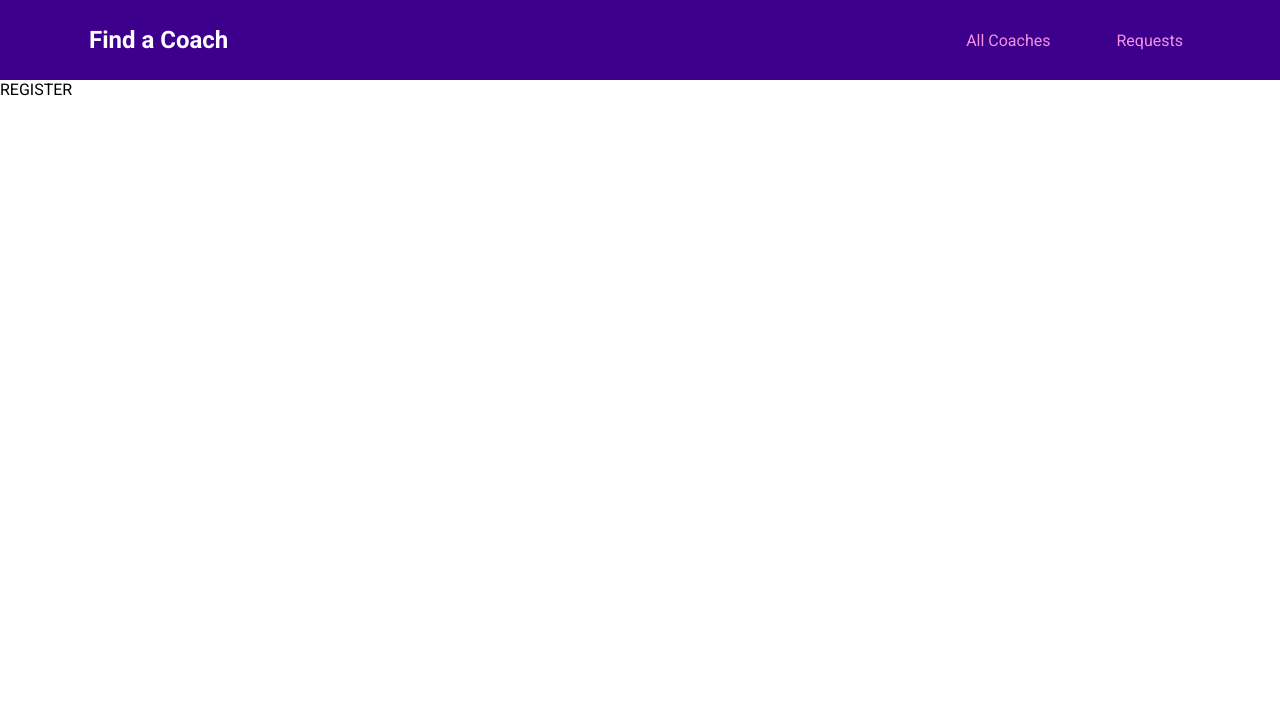
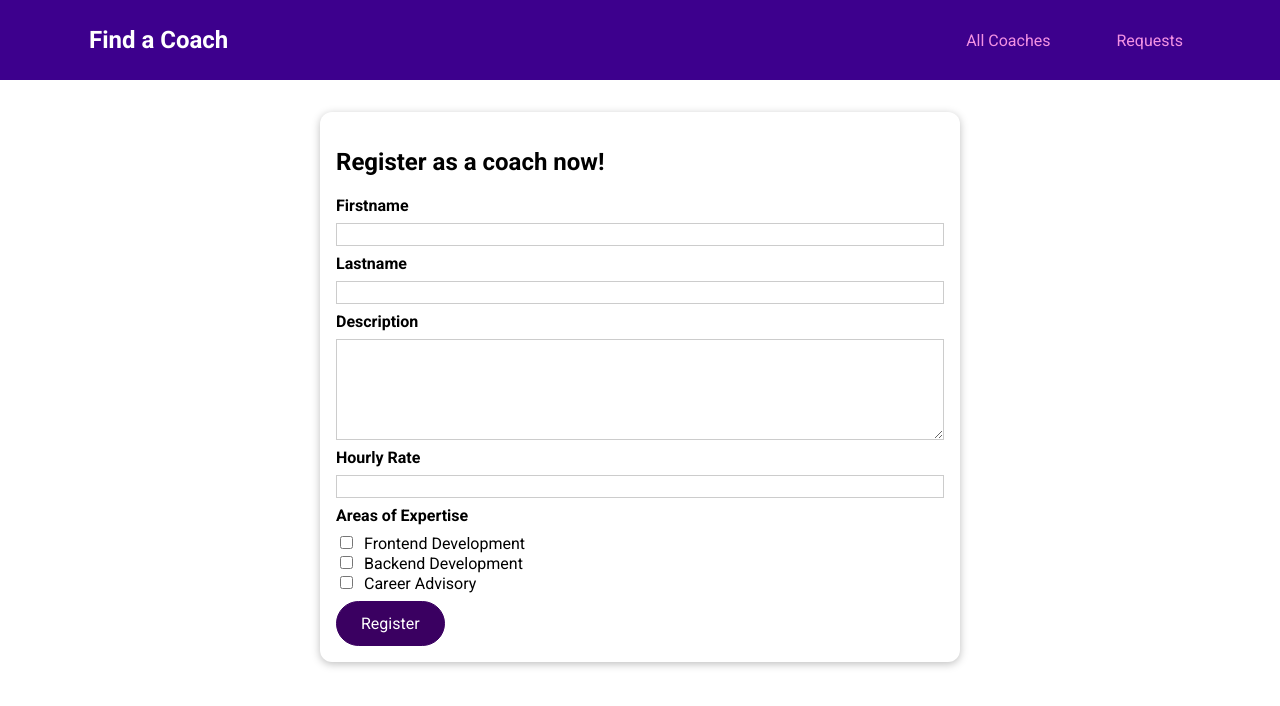
Before and after one commit to abdrahmansoltan/Find-a-coach, a Vue app: page /register in a window 1280 px wide. Shown: the top 706 px of the page. Built offline with nearby package versions, Linux system fonts and the light colour scheme.

Commit message:
finished coach-registration with form + added form-validation

```diff
--- /dev/null
+++ b/src/components/Coaches/CoachForm.vue
@@ -0,0 +1,213 @@
+<template>
+  <form @submit.prevent="submitForm">
+    <div class="form-control" :class="{ invalid: !firstName.isValid }">
+      <label for="firstname">Firstname</label>
+      <input
+        type="text"
+        id="firstname"
+        v-model.trim="firstName.val"
+        @blur="clearValidity('firstName')"
+      />
+      <p v-if="!firstName.isValid">Firstname must not be empty.</p>
+    </div>
+    <div class="form-control" :class="{ invalid: !lastName.isValid }">
+      <label for="lastname">Lastname</label>
+      <input
+        type="text"
+        id="lastname"
+        v-model.trim="lastName.val"
+        @blur="clearValidity('lastName')"
+      />
+      <p v-if="!lastName.isValid">Lastname must not be empty.</p>
+    </div>
+    <div class="form-control" :class="{ invalid: !description.isValid }">
+      <label for="description">Description</label>
+      <textarea
+        id="description"
+        rows="5"
+        v-model.trim="description.val"
+        @blur="clearValidity('description')"
+      ></textarea>
+      <p v-if="!description.isValid">Description must not be empty.</p>
+    </div>
+    <div class="form-control" :class="{ invalid: !rate.isValid }">
+      <label for="rate">Hourly Rate</label>
+      <input
+        type="number"
+        id="rate"
+        v-model.number="rate.val"
+        @blur="clearValidity('rate')"
+      />
+      <p v-if="!rate.isValid">Rate must be greater than 0.</p>
+    </div>
+    <div class="form-control" :class="{ invalid: !areas.isValid }">
+      <h3>Areas of Expertise</h3>
+      <div>
+        <input
+          type="checkbox"
+          id="frontend"
+          value="frontend"
+          v-model="areas.val"
+          @blur="clearValidity('areas')"
+        />
+        <label for="frontend">Frontend Development</label>
+      </div>
+      <div>
+        <input
+          type="checkbox"
+          id="backend"
+          value="backend"
+          v-model="areas.val"
+          @blur="clearValidity('areas')"
+        />
+        <label for="backend">Backend Development</label>
+      </div>
+      <div>
+        <input
+          type="checkbox"
+          id="career"
+          value="career"
+          v-model="areas.val"
+          @blur="clearValidity('areas')"
+        />
+        <label for="career">Career Advisory</label>
+      </div>
+      <p v-if="!areas.isValid">At least one expertise must be selected.</p>
+    </div>
+    <p v-if="!formIsValid">Please fix the above errors and submit again.</p>
+    <base-button>Register</base-button>
+  </form>
+</template>
+
+<script>
+export default {
+  emits: ["save-data"],
+  data() {
+    return {
+      firstName: {
+        val: "",
+        isValid: true,
+      },
+      lastName: {
+        val: "",
+        isValid: true,
+      },
+      description: {
+        val: "",
+        isValid: true,
+      },
+      rate: {
+        val: null,
+        isValid: true,
+      },
+      areas: {
+        val: [],
+        isValid: true,
+      },
+      formIsValid: true,
+    };
+  },
+  methods: {
+    clearValidity(input) {
+      this[input].isValid = true;
+    },
+    validateForm() {
+      this.formIsValid = true;
+      if (this.firstName.val === "") {
+        this.firstName.isValid = false;
+        this.formIsValid = false;
+      }
+      if (this.lastName.val === "") {
+        this.lastName.isValid = false;
+        this.formIsValid = false;
+      }
+      if (this.description.val === "") {
+        this.description.isValid = false;
+        this.formIsValid = false;
+      }
+      if (!this.rate.val || this.rate.val < 0) {
+        this.rate.isValid = false;
+        this.formIsValid = false;
+      }
+      if (this.areas.val.length === 0) {
+        this.areas.isValid = false;
+        this.formIsValid = false;
+      }
+    },
+    submitForm() {
+      this.validateForm();
+
+      if (!this.formIsValid) {
+        return;
+      }
+
+      const formData = {
+        first: this.firstName.val,
+        last: this.lastName.val,
+        desc: this.description.val,
+        rate: this.rate.val,
+        areas: this.areas.val,
+      };
+
+      this.$emit("save-data", formData);
+    },
+  },
+};
+</script>
+
+<style scoped>
+.form-control {
+  margin: 0.5rem 0;
+}
+
+label {
+  font-weight: bold;
+  display: block;
+  margin-bottom: 0.5rem;
+}
+
+input[type="checkbox"] + label {
+  font-weight: normal;
+  display: inline;
+  margin: 0 0 0 0.5rem;
+}
+
+input,
+textarea {
+  display: block;
+  width: 100%;
+  border: 1px solid #ccc;
+  font: inherit;
+}
+
+input:focus,
+textarea:focus {
+  background-color: #f0e6fd;
+  outline: none;
+  border-color: #3d008d;
+}
+
+input[type="checkbox"] {
+  display: inline;
+  width: auto;
+  border: none;
+}
+
+input[type="checkbox"]:focus {
+  outline: #3d008d solid 1px;
+}
+
+h3 {
+  margin: 0.5rem 0;
+  font-size: 1rem;
+}
+
+.invalid label {
+  color: red;
+}
+
+.invalid input,
+.invalid textarea {
+  border: 1px solid red;
+}
+</style>
--- a/src/pages/Coaches/CoachesList.vue
+++ b/src/pages/Coaches/CoachesList.vue
@@ -4,7 +4,9 @@
     <base-card>
       <div class="controls">
         <base-button mode="outline">Refresh</base-button>
-        <base-button link to="/register">Register as a coach</base-button>
+        <base-button v-if="!isCoach" link to="/register"
+          >Register as a coach</base-button
+        >
       </div>
       <ul>
         <coach-item
@@ -35,6 +37,9 @@
     };
   },
   computed: {
+    isCoach() {
+      return this.$store.getters["coaches/isCoach"];
+    },
     filteredCoaches() {
       const coaches = this.$store.getters["coaches/coaches"];
       return coaches.filter((coach) => {
--- a/src/pages/Coaches/CoachesRegistration.vue
+++ b/src/pages/Coaches/CoachesRegistration.vue
@@ -1,7 +1,25 @@
-<template>REGISTER</template>
+<template>
+  <section>
+    <base-card>
+      <h2>Register as a coach now!</h2>
+      <coach-form @save-data="saveData"></coach-form>
+    </base-card>
+  </section>
+</template>
 
 <script>
-export default {};
+import CoachForm from "@/components/Coaches/CoachForm.vue";
+
+export default {
+  components: {
+    CoachForm,
+  },
+  methods: {
+    // getting data from form-component and handling it through Vuex
+    saveData(data) {
+      this.$store.dispatch("coaches/registerCoach", data);
+      this.$router.replace("/coaches"); // same as push but prevents going backwards
+    },
+  },
+};
 </script>
-
-<style scoped></style>
--- a/src/store/index.js
+++ b/src/store/index.js
@@ -5,5 +5,15 @@
   modules: {
     coaches: coachesModule,
   },
+  state() {
+    return {
+      userId: "c3",
+    };
+  },
+  getters: {
+    userId(state) {
+      return state.userId;
+    },
+  },
 });
 export default store;
--- a/src/store/modules/coaches/actions.js
+++ b/src/store/modules/coaches/actions.js
@@ -0,0 +1,14 @@
+export default {
+  registerCoach(context, data) {
+    const coachData = {
+      id: context.rootGetters.userId,
+      firstName: data.first,
+      lastName: data.last,
+      description: data.desc,
+      hourlyRate: data.rate,
+      areas: data.areas,
+    };
+
+    context.commit("registerCoach", coachData);
+  },
+};
--- a/src/store/modules/coaches/getters.js
+++ b/src/store/modules/coaches/getters.js
@@ -1,9 +1,13 @@
 export default {
   coaches(state) {
-    console.log(state.coaches);
     return state.coaches;
   },
   hasCoaches(state) {
     return state.coaches && state.coaches.length > 0;
   },
+  isCoach(_, getters, _2, rootGetters) {
+    const coaches = getters.coaches;
+    const userId = rootGetters.userId;
+    return coaches.some((coach) => coach.id === userId);
+  },
 };
--- a/src/store/modules/coaches/mutations.js
+++ b/src/store/modules/coaches/mutations.js
@@ -0,0 +1,5 @@
+export default {
+  registerCoach(state, payload) {
+    state.coaches.push(payload);
+  },
+};
```
